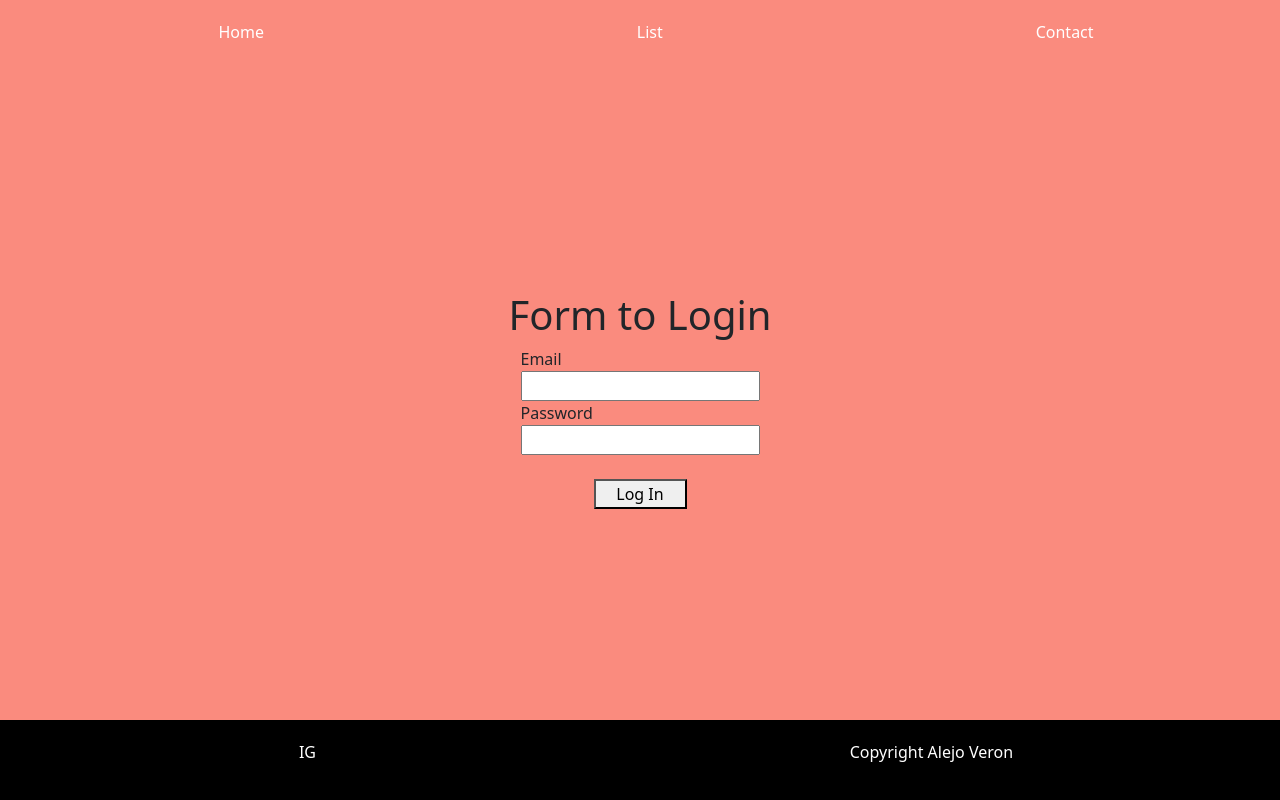
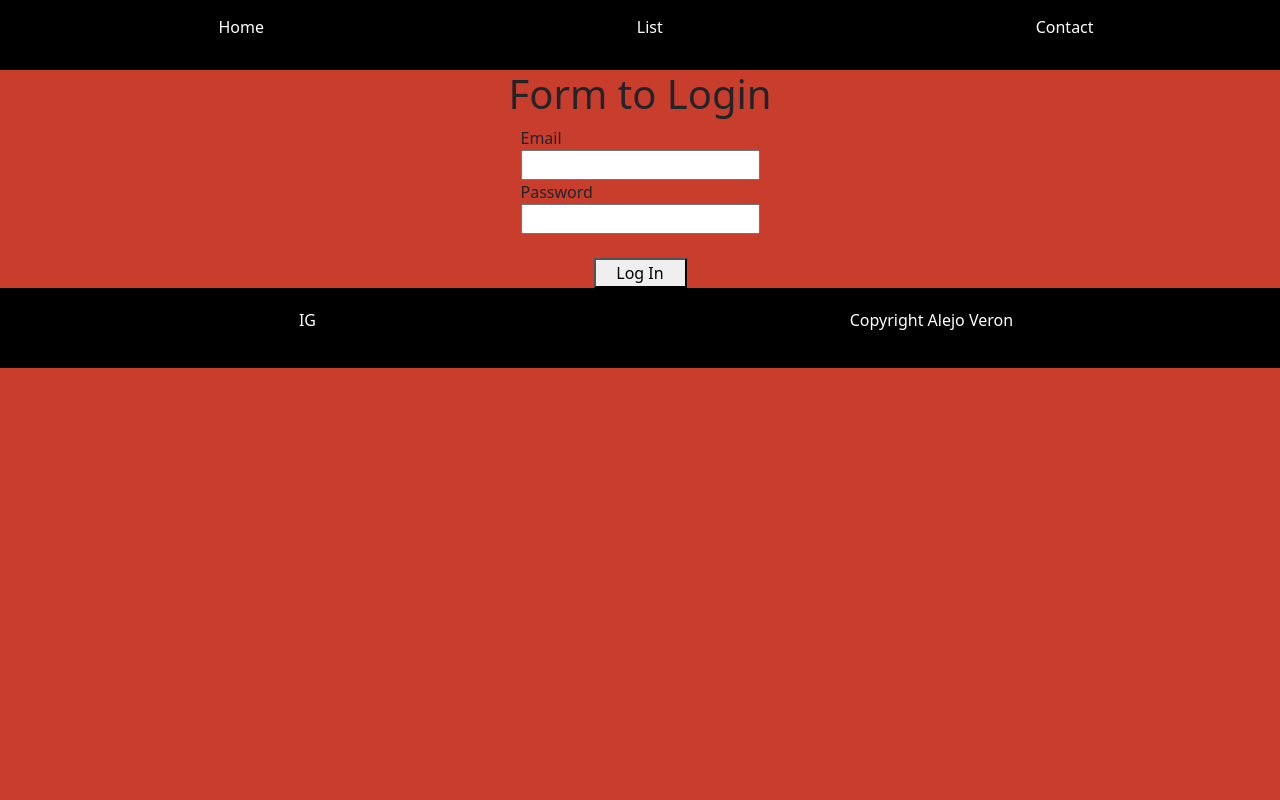
Before and after one commit to AleVeron/alkemyReact1, a React (Create React App) app: page / in a window 1280 px wide. Built offline with nearby package versions, Linux system fonts and the light colour scheme.

Commit message:
api and cards

```diff
--- a/src/App.css
+++ b/src/App.css
@@ -2,21 +2,29 @@
     padding: 0;
     margin: 0;
     box-sizing: border-box;
-    height: 100vh;
 }
 
 body{
-    background-color: rgba(250, 128, 114, 0.909);
+    background-color: rgba(196, 42, 25, 0.909);
 }
 
 header{
-    height: 10vh;
+    height: 70px;
+    background-color: black;
     display: flex;
+    justify-content: center;
     align-items: center;
 }
+
+header ul{
+    width: 100%;
+    height: 100%;
+}
+
 nav{
     width: 100%;
 }
+
 
 a{
     text-decoration: none;
@@ -40,3 +48,20 @@ footer{
 footer nav ul li a:hover{
     color: rgb(185, 51, 51);
 }
+
+.card{
+    padding: 0px;
+    box-shadow: -10px 10px 13px black;
+    color: white;
+    background-color: brown;
+}
+
+
+.imgCard{
+    height: 325px;
+    object-fit: cover;
+}
+
+.cardB{
+    background-color: rgba(189, 9, 9, 0.718);
+}
--- a/src/App.js
+++ b/src/App.js
@@ -3,6 +3,7 @@ import Login from "./components/Login";
 import List from "./components/List"
 import Header from './components/Header'
 import Footer from './components/Footer'
+import Detail from './components/Detail'
 import './App.css'
 
 function App() {
@@ -17,6 +18,7 @@ function App() {
 
         <Route path="/" element={<Login />} />
         <Route path="/list" element={<List />} />
+        <Route path="/detail" element={<Detail />} />
 
       </Routes>
 
--- /dev/null
+++ b/src/components/Detail.jsx
@@ -0,0 +1,5 @@
+export default function Detail (){
+    return(
+        <h2>Detail</h2>
+    )
+}
--- a/src/components/Header.jsx
+++ b/src/components/Header.jsx
@@ -1,14 +1,23 @@
 import { Link } from 'react-router-dom';
+import {useState, useEffect} from 'react'
 
 function Header() {
+
+    const [user,setUser]= useState()
+
+    useEffect(() => {
+        const token = localStorage.getItem("token")
+        setUser(token)
+    }, [])
+
     return (
         <header>
 
-            <nav>
-                <ul className='d-flex justify-content-around'>
-                    <li>
+                <ul className='d-flex justify-content-around align-items-center'>
+                    {!user ? <li>
                         <Link to="/">Home</Link>
-                    </li>
+                    </li> : null}
+
                     <li>
                         <Link to="list">List</Link>
                     </li>
@@ -16,7 +25,6 @@ function Header() {
                         <Link to="/contact">Contact</Link>
                     </li>
                 </ul>
-            </nav>
 
         </header>
     )
--- a/src/components/List.jsx
+++ b/src/components/List.jsx
@@ -1,18 +1,60 @@
-import { useEffect } from "react"
+import { useEffect, useState } from "react"
 import { useNavigate } from 'react-router-dom';
+import { Link } from 'react-router-dom';
+import axios from "axios";
+import Swal from '@sweetalert/with-react'
 
-export default function List () {
 
+export default function List() {
+
+
+    const urlMovie ="https://image.tmdb.org/t/p/w500/"
     const navigate = useNavigate()
 
-    useEffect(()=>{
+    const [movies, setMovies] = useState([])
+    console.log(movies);
+
+    useEffect(() => {
         const token = localStorage.getItem("token")
-        if(token === null){
-            navigate("/")
+        if (token === null) {
+            navigate("/");
         }
-    },[])
+        getMovies()
+    }, [setMovies])
 
-    return(
-        <h2>List Component</h2>
+    async function getMovies() {
+        await axios.get("https://api.themoviedb.org/3/movie/popular?api_key=da105d94ec008192c58e8fcad8b05171&language=es-MX")
+            .then(res => setMovies(res.data.results))
+            .catch(error => {
+                Swal(<h1>Error in the api, try later</h1>)
+            })
+    }
+
+    return (
+
+        <div className="row d-flex justify-content-center align-items-center m-4">
+            {movies.map((movie, index) => (
+
+                <div key={movie.id} className="container card mb-3 col-10 col-sm-12 col-md-5 col-xl-3 rounded-5"
+                style={{
+                   backgroundImage: `url("${urlMovie+movie.poster_path}")`,
+                   backgroundSize: "cover", backgroundPosition: "center", backgroundRepeat: "no-repeat"
+               }}>
+               <div className="card-img-top imgCard" alt={movie.title} />
+               <div className="card-body d-flex justify-content-around align-items-center cardB rounded-5">
+                   <div className="d-flex flex-column">
+                       <h5 className="card-title">{movie.title.substring(0, 30)}</h5>
+                       <p>{movie.overview.substring(0, 100)+"..."}</p>
+                   </div>
+                   <Link key={movie.id} to={`/detail?movieId=${movie.id}`}>
+                       <button className="btn btn-danger">Detail</button>
+                   </Link>
+               </div>
+           </div>
+            ))}
+        </div>
+
+
+
     )
 }
--- a/src/components/Login.jsx
+++ b/src/components/Login.jsx
@@ -1,10 +1,19 @@
 import axios from 'axios'
 import Swal from '@sweetalert/with-react'
 import { useNavigate } from 'react-router-dom';
+import { useEffect, useState } from 'react';
+
 
 function Login() {
 
     const navigate = useNavigate()
+
+    const [user,setUser]= useState()
+
+    useEffect(() => {
+        const token = localStorage.getItem("token")
+        setUser(token)
+    }, [])
 
     const submitHandle = (e) => {
         e.preventDefault();
@@ -15,16 +24,16 @@ function Login() {
         const password = e.target.password.value;
         const regexEmail = /^(([^<>()[\]\\.,;:\s@"]+(\.[^<>()[\]\\.,;:\s@"]+)*)|(".+"))@((\[[0-9]{1,3}\.[0-9]{1,3}\.[0-9]{1,3}\.[0-9]{1,3}\])|(([a-zA-Z\-0-9]+\.)+[a-zA-Z]{2,}))$/;
 
-        if(email === "" || password === ""){
+        if (email === "" || password === "") {
             Swal("Please complete the form");
             return
         }
-        if (email !== "" && !regexEmail.test(email)){
+        if (email !== "" && !regexEmail.test(email)) {
             console.log("Write one email direction true");
             return
         }
 
-        if(email !== "challenge@alkemy.org" || password !== "react"){
+        if (email !== "challenge@alkemy.org" || password !== "react") {
             Swal("Invalid user/email")
             return
         }
@@ -32,7 +41,7 @@ function Login() {
         /* Send data to alkemy´s api */
 
         axios
-            .post('http://challenge-react.alkemy.org', {email,password})
+            .post('http://challenge-react.alkemy.org', { email, password })
             .then(res => {
                 Swal("Logged in succesfull")
                 console.log(res.data);
@@ -43,8 +52,9 @@ function Login() {
     }
 
     return (
+        <>
 
-        <form className="container d-flex flex-column align-items-center justify-content-center" onSubmit={submitHandle}>
+            {!user ? <form className="container d-flex flex-column align-items-center justify-content-center" onSubmit={submitHandle}>
 
                 <h1>Form to Login</h1>
 
@@ -62,7 +72,11 @@ function Login() {
 
                 <button className="mt-4 col-1" type="submit">Log In</button>
 
-        </form>
+            </form> : null}
+
+
+
+        </>
 
     )
 }
```
Lines whose indentation alone changed are shown as unchanged.
